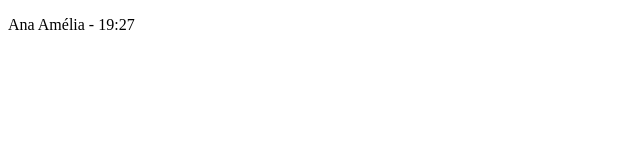
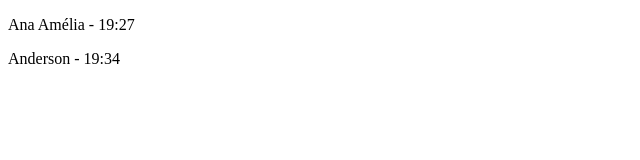
Before and after one commit to anaabalbi/testegit, a plain HTML site: page index.html in a window 1280 px wide. Shown: the whole page, without its empty margins (0-640 px from the left). Drawn offline with Linux system fonts and the light colour scheme.

Commit message:
segundo commit

```diff
--- a/index.html
+++ b/index.html
@@ -8,5 +8,6 @@
 </head>
 <body>
     <p>Ana Amélia - 19:27</p>
+    <p>Anderson - 19:34</p>
 </body>
 </html>
```
